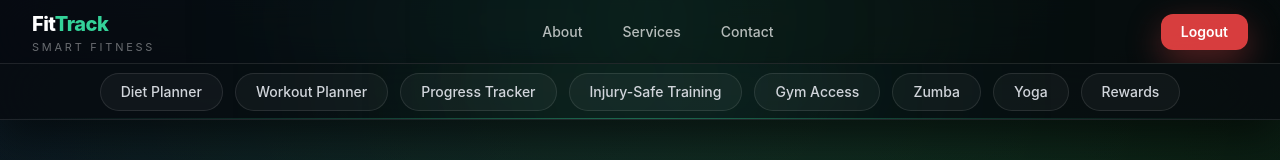
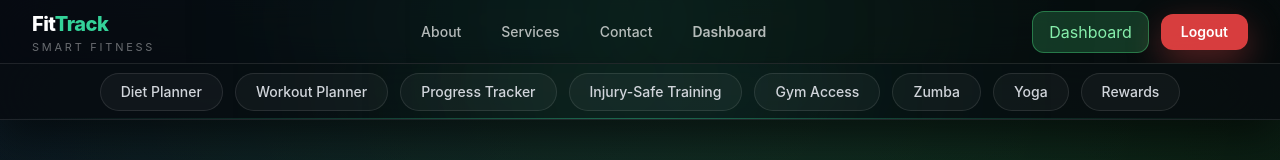
Before and after one commit to Rudra070707/fittrack, a React app in the folder frontend/frontend/: page /home in a window 1280 px wide. Shown: the top 160 px of the page. Built offline with nearby package versions, Linux system fonts and the light colour scheme; no server answers; sample sign-in values are in the browser's storage; the HTML template or start-up script is replaced by a standard one.

Commit message:
Added user dashboard button, fixed logout redirect, improved navbar UI

```diff
--- a/frontend/frontend/src/components/Navbar.jsx
+++ b/frontend/frontend/src/components/Navbar.jsx
@@ -5,7 +5,6 @@ import { motion } from "framer-motion";
 import { API_BASE } from "../api";
 
 export default function Navbar() {
-
   const location = useLocation();
   const navigate = useNavigate();
 
@@ -21,6 +20,7 @@ export default function Navbar() {
 
   const BASE_URL = useMemo(() => API_BASE.replace(/\/api\/?$/, ""), []);
 
+  // ✅ Scroll effect
   useEffect(() => {
     const handleScroll = () => {
       setScrolled(window.scrollY > 20);
@@ -30,6 +30,7 @@ export default function Navbar() {
     return () => window.removeEventListener("scroll", handleScroll);
   }, []);
 
+  // ✅ Sync login state
   useEffect(() => {
     const syncAuth = () => {
       setIsUserLoggedIn(!!localStorage.getItem("token"));
@@ -46,6 +47,7 @@ export default function Navbar() {
     };
   }, []);
 
+  // ✅ Load logo
   useEffect(() => {
     let mounted = true;
 
@@ -89,13 +91,15 @@ export default function Navbar() {
     if (el) el.scrollIntoView({ behavior: "smooth" });
   };
 
-  // ✅ NEW: LOGOUT FUNCTION
+  // ✅ LOGOUT FIXED
   const handleLogout = () => {
     localStorage.removeItem("token");
     localStorage.removeItem("adminToken");
+    localStorage.removeItem("user");
 
     setIsUserLoggedIn(false);
 
+    // ✅ redirect to homepage
     navigate("/home", { replace: true });
   };
 
@@ -103,7 +107,6 @@ export default function Navbar() {
 
   return (
     <header className="sticky top-0 z-[60] h-16">
-
       <motion.nav
         initial={{ y: -40, opacity: 0 }}
         animate={{ y: 0, opacity: 1 }}
@@ -120,7 +123,7 @@ export default function Navbar() {
         }
         `}
       >
-
+        {/* Glow */}
         <div className="pointer-events-none absolute inset-0">
           <div className="absolute -top-10 left-1/4 w-[420px] h-[120px] bg-emerald-400/10 blur-[90px] rounded-full" />
           <div className="absolute -top-10 right-1/4 w-[420px] h-[120px] bg-green-400/10 blur-[90px] rounded-full" />
@@ -128,8 +131,8 @@ export default function Navbar() {
 
         <div className="relative max-w-7xl mx-auto h-full px-6 md:px-8 flex items-center justify-between">
 
+          {/* LOGO */}
           <Link to="/home" className="flex items-center gap-3 group">
-
             {logo ? (
               <img
                 src={`${BASE_URL}${logo}`}
@@ -147,29 +150,36 @@ export default function Navbar() {
                 </span>
               </div>
             )}
-
           </Link>
 
+          {/* NAV LINKS */}
           <div className="hidden md:flex items-center gap-10 text-sm font-medium text-white/70">
 
-            <button onClick={() => goProtectedOrLogin("/home/about")} className="relative hover:text-white transition group">
+            <button onClick={() => goProtectedOrLogin("/home/about")} className="hover:text-white transition">
               About
-              <span className="absolute left-0 -bottom-1 w-0 h-[2px] bg-emerald-400 transition-all group-hover:w-full" />
             </button>
 
-            <button onClick={scrollToServices} className="relative hover:text-white transition group">
+            <button onClick={scrollToServices} className="hover:text-white transition">
               Services
-              <span className="absolute left-0 -bottom-1 w-0 h-[2px] bg-emerald-400 transition-all group-hover:w-full" />
             </button>
 
-            <button onClick={() => goProtectedOrLogin("/home/contact")} className="relative hover:text-white transition group">
+            <button onClick={() => goProtectedOrLogin("/home/contact")} className="hover:text-white transition">
               Contact
-              <span className="absolute left-0 -bottom-1 w-0 h-[2px] bg-emerald-400 transition-all group-hover:w-full" />
             </button>
+
+            {/* ✅ NEW DASHBOARD BUTTON */}
+            {isUserLoggedIn && (
+              <button
+                onClick={() => navigate("/home/dashboard")}
+                className="hover:text-green-400 transition font-semibold"
+              >
+                Dashboard
+              </button>
+            )}
 
           </div>
 
-          {/* ✅ UPDATED BUTTON LOGIC */}
+          {/* RIGHT SIDE BUTTONS */}
           {!isUserLoggedIn ? (
             <button
               onClick={openLogin}
@@ -185,6 +195,17 @@ export default function Navbar() {
               Login
             </button>
           ) : (
+            <div className="flex items-center gap-3">
+
+              {/* Dashboard Button (Mobile Visible) */}
+              <button
+                onClick={() => navigate("/home/dashboard")}
+                className="px-4 py-2 rounded-xl bg-green-400/20 border border-green-400/40 text-green-300 hover:bg-green-400/30 transition"
+              >
+                Dashboard
+              </button>
+
+              {/* Logout */}
               <button
                 onClick={handleLogout}
                 className="
@@ -198,12 +219,12 @@ export default function Navbar() {
               >
                 Logout
               </button>
+
+            </div>
           )}
 
         </div>
-
       </motion.nav>
-
     </header>
   );
 }
```
Lines whose indentation alone changed are shown as unchanged.
